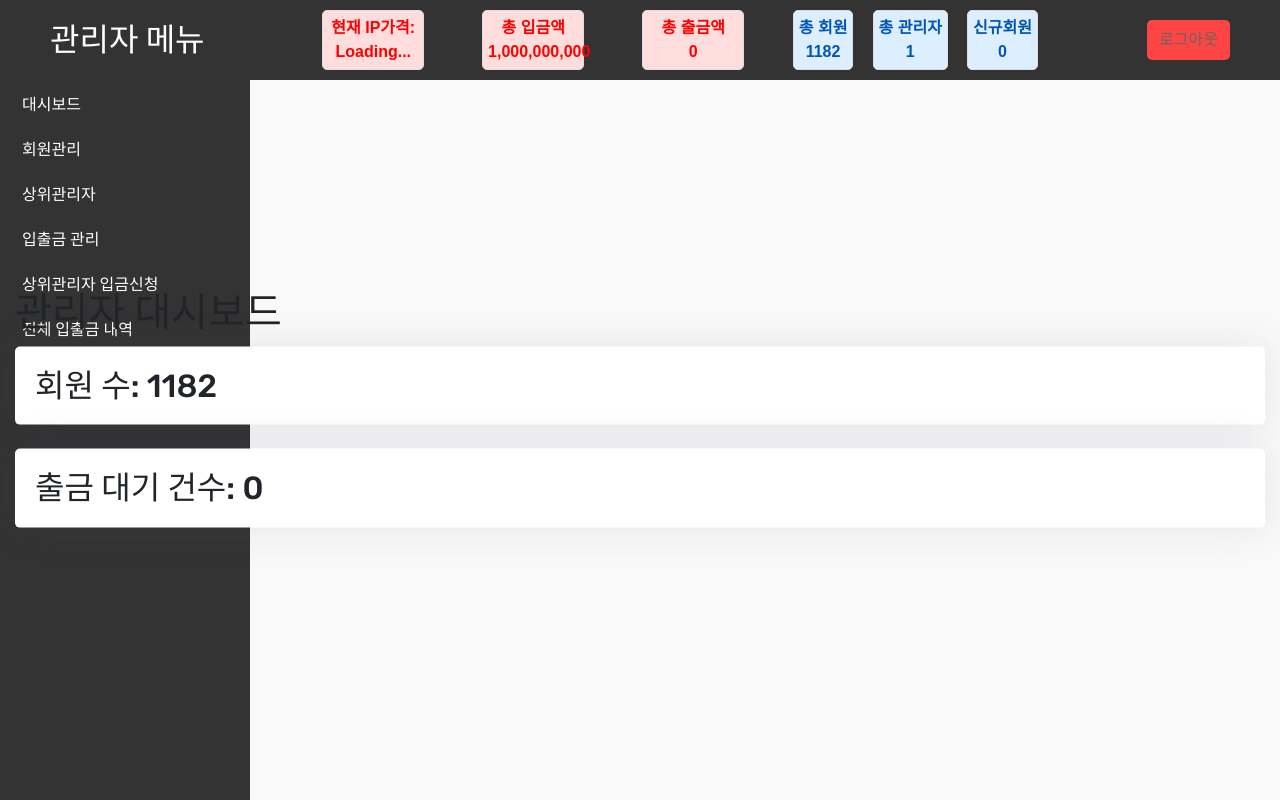
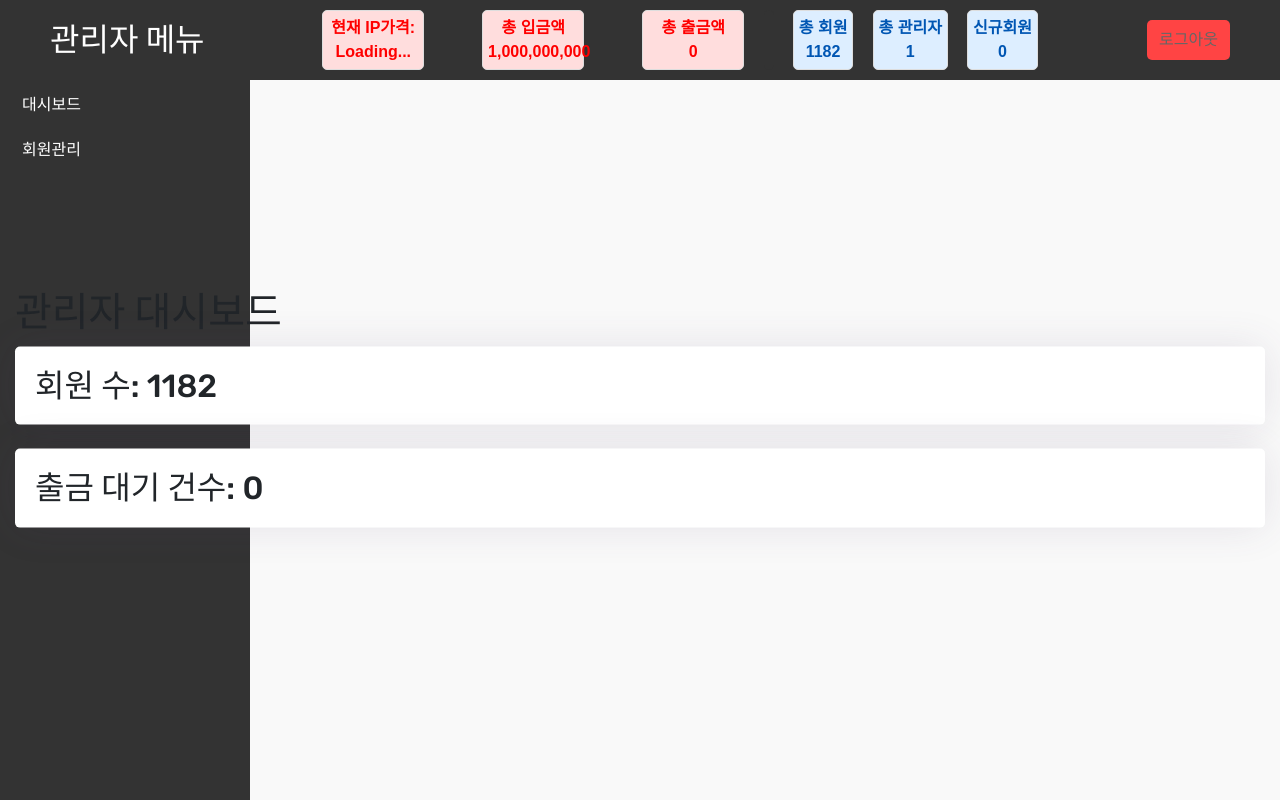
Before and after one commit to johanhyup/ipcoin, a PHP site: page /wd/master/index.php in a window 1280 px wide. Run offline with PHP 8.4, Linux system fonts and the light colour scheme; the visitor is signed in with stand-in values (Sample User, id 1); data comes from the database, SQL or seed files in the repository.

Commit message:
nav.php 업데이트

```diff
--- a/ipcoin/master/frames/nav.php
+++ b/ipcoin/master/frames/nav.php
@@ -1,26 +1,13 @@
 <?php
 session_start([
-    'cookie_lifetime' => 3000, // 쿠키 유효 시간: 600초 (10분)
+    'cookie_lifetime' => 3000, // 쿠키 유효 시간
 ]);
 
-// 세션 만료 확인
-if (isset($_SESSION['last_activity'])) {
-    if ((time() - $_SESSION['last_activity']) > 600) { // 10분 초과
-        session_unset();
-        session_destroy();
-
-        echo "<script>
-            alert('세션이 만료되었습니다. 다시 로그인 해주세요.');
-            window.location.href = '/master/bbs/login.php';
-        </script>";
-        exit;
-    }
-}
-$_SESSION['last_activity'] = time(); // 마지막 활동 시간 갱신
-
+// 세션, DB 등 필요한 PHP 처리
 require_once dirname(__DIR__) . '/../config.php';
 require_once dirname(__DIR__) . '/../frames/asset.php';
 
+// 세션 체크
 if (!isset($_SESSION['master_id']) || !isset($_SESSION['master_name'])) {
     echo "<script>
         alert('관리자 로그인이 필요한 페이지입니다.');
@@ -30,100 +17,35 @@
 }
 ?>
 
-<!DOCTYPE html>
-<html lang="ko">
-<head>
-    <meta charset="UTF-8">
-    <meta name="viewport" content="width=device-width, initial-scale=1.0">
-    <title>관리자 페이지</title>
-    <link rel="stylesheet" href="/master/assets/css/main.css">
-    <script src="/master/assets/js/main.js"></script>
-    <script src="/master/assets/js/deposit.js"></script>
-    <script src="/master/assets/js/lockup_manage.js"></script>
-    <script src="/master/assets/js/search.js"></script>
-    <script src="/master/assets/js/pagination.js"></script>
-</head>
-<body>
-    <!-- 왼쪽 네비게이션 바 -->
-    <div class="nav-bar" id="nav-bar">
+<!-- 여기부터는 div만 -->
+<div class="nav-bar">
     <ul>
         <li><a href="/master/index.php" class="active">대시보드</a></li>
         <li>
             <a href="#" onclick="toggleSubMenu(event)">회원관리</a>
             <ul>
                 <li><a href="/master/manage_user/userlist_view.php">회원목록</a></li>
-                    <li><a href="#">회원실시간</a></li>
-                    <li><a href="/master/manage_user/user_log.php">회원 로그인 내역</a></li>
-                    <li><a href="#">회원 수정내역</a></li>
-                    <li><a href="#">회원 복구</a></li>
-                    <li><a href="/master/manage_user/user_info.php">회원가입승인</a></li>
+                <!-- ... -->
             </ul>
         </li>
-            <li>
-                <a href="#" onclick="toggleSubMenu(event)">상위관리자</a>
-                <ul>
-                    <li><a href="#">관리자목록</a></li>
-                    <li><a href="#">관리자실시간</a></li>
-                    <li><a href="#">로그인 내역</a></li>
-                    <li><a href="#">수정내역</a></li>
-                    <li><a href="#">관리자 블락</a></li>
-                    <li><a href="#">관리자 트리뷰</a></li>
-                </ul>
-            </li>
-            <li>
-                <a href="#" onclick="toggleSubMenu(event)">입출금 관리</a>
-                <ul>
-                    <li><a href="/master/wallet/deposit_view.php">입금기록 관리</a></li>
-                    <li><a href="/master/wallet/deposit_manage.php">임시 입금신청</a></li>
-                    <li><a href="#">로그인 내역</a></li>
-                    <li><a href="#">수정내역</a></li>
-                    <li><a href="#">관리자 블락</a></li>
-                    <li><a href="#">관리자 트리뷰</a></li>
-                </ul>
-            </li>
-            <li><a href="#">상위관리자 입금신청</a></li>
-            <li><a href="#">전체 입출금 내역</a></li>
-            <li>
-                <a href="#" onclick="toggleSubMenu(event)">기타 설정</a>
-                <ul>
-                    <li><a href="/master/others/lockup_manage.php">락업시간 설정</a></li>
-                    <li><a href="/master/others/lockup_view.php">락업기록 조회</a></li>
-                    <li><a href="#">코인설정</a></li>
-                    <li><a href="#">블랙리스트</a></li>
-                    <li><a href="#">페이지 설정</a></li>
-                </ul>
-            </li>
+        <!-- ... 기타 메뉴 -->
     </ul>
 </div>
 
-    <!-- JavaScript -->
 <script>
-        document.addEventListener("DOMContentLoaded", function () {
-            // 모든 상위 메뉴 항목에 이벤트 리스너 추가
-            const menuItems = document.querySelectorAll(".nav-bar ul > li > a");
-
-            menuItems.forEach(function (menuItem) {
-                menuItem.addEventListener("click", function (event) {
-                    // 클릭된 메뉴의 하위 메뉴를 찾기
-                    const subMenu = this.nextElementSibling;
-
+function toggleSubMenu(event) {
+    const subMenu = event.target.nextElementSibling;
     if (subMenu && subMenu.tagName === "UL") {
-                        // 현재 하위 메뉴가 열려 있는지 확인하고 슬라이드 토글
         if (subMenu.style.display === "block") {
             subMenu.style.display = "none";
         } else {
-                            // 다른 열린 하위 메뉴를 모두 닫기
-                            document.querySelectorAll(".nav-bar ul li ul").forEach(function (otherSubMenu) {
+            // 다른 열린 하위 메뉴 모두 닫기
+            document.querySelectorAll(".nav-bar ul li ul").forEach(function(otherSubMenu) {
                 otherSubMenu.style.display = "none";
             });
-                            // 클릭된 하위 메뉴 열기
             subMenu.style.display = "block";
         }
-                        event.preventDefault(); // 링크 이동 방지
+        event.preventDefault();
     }
-                });
-            });
-        });
+}
 </script>
-</body>
-</html>
```
Lines whose indentation alone changed are shown as unchanged.
